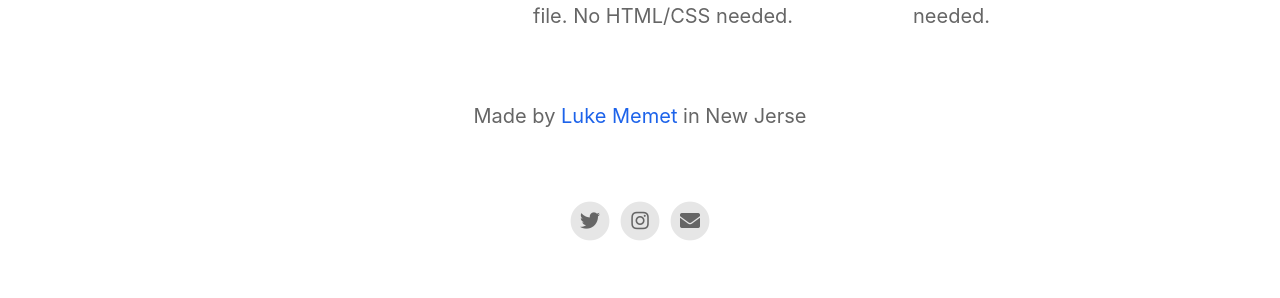
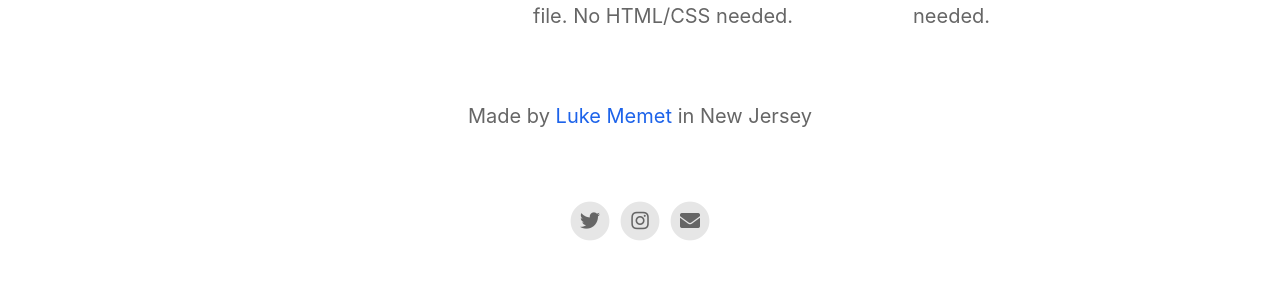
Before and after one commit to TimeFinderApp/https-TimeFinder.app, a Jekyll site: the page built from index.html, in a window 1280 px wide. Shown: the part 1623-1921 px from the top of the page. Built offline with Jekyll 4.4.1, drawn with Linux system fonts in a browser that asks for light colours; nearby versions of some CDN libraries.

Commit message:
Update _config.yml

```diff
--- a/_config.yml
+++ b/_config.yml
@@ -22,7 +22,7 @@
 # Information About Yourself
 your_name                                 : Luke Memet
 your_link                                 : https://www.linkedin.com/in/lukememet/
-your_city                                 : New Jerse
+your_city                                 : New Jersey
 email_address                             : timefinderapp@gmail.com
 facebook_username                         :
 instagram_username                        : timefinderapp
```
